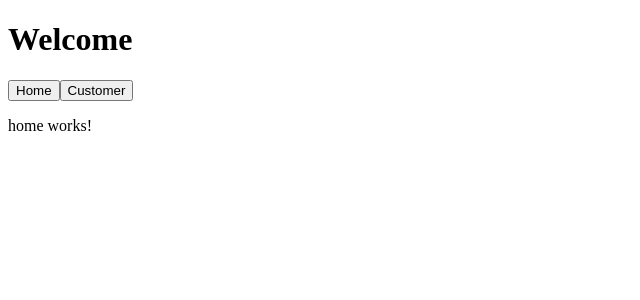
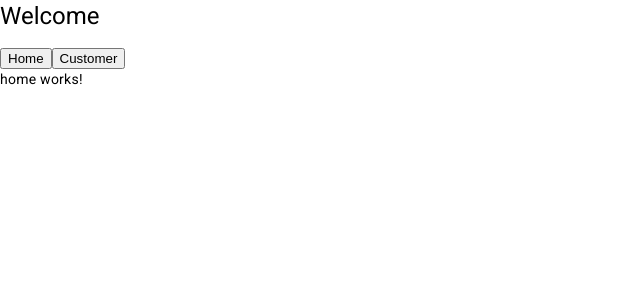
Before and after one commit to nguyenlekhanh/angular17_customer_manage, an Angular app: page / in a window 1280 px wide. Shown: the top 300 px of the page, without its empty margins (0-640 px from the left). Built offline with nearby package versions, Linux system fonts and the light colour scheme.

Commit message:
install angular/material - ng add @angular/material

```diff
--- a/angular.json
+++ b/angular.json
@@ -25,6 +25,7 @@
               "src/assets"
             ],
             "styles": [
+              "@angular/material/prebuilt-themes/indigo-pink.css",
               "src/styles.css"
             ],
             "scripts": []
@@ -84,6 +85,7 @@
               "src/assets"
             ],
             "styles": [
+              "@angular/material/prebuilt-themes/indigo-pink.css",
               "src/styles.css"
             ],
             "scripts": []
--- a/package.json
+++ b/package.json
@@ -11,10 +11,12 @@
   "private": true,
   "dependencies": {
     "@angular/animations": "^17.2.0",
+    "@angular/cdk": "^17.3.0",
     "@angular/common": "^17.2.0",
     "@angular/compiler": "^17.2.0",
     "@angular/core": "^17.2.0",
     "@angular/forms": "^17.2.0",
+    "@angular/material": "^17.3.0",
     "@angular/platform-browser": "^17.2.0",
     "@angular/platform-browser-dynamic": "^17.2.0",
     "@angular/router": "^17.2.0",
--- a/src/app/app.config.ts
+++ b/src/app/app.config.ts
@@ -2,7 +2,8 @@ import { ApplicationConfig } from '@angular/core';
 import { provideRouter } from '@angular/router';
 
 import { routes } from './app.routes';
+import { provideAnimationsAsync } from '@angular/platform-browser/animations/async';
 
 export const appConfig: ApplicationConfig = {
-  providers: [provideRouter(routes)]
+  providers: [provideRouter(routes), provideAnimationsAsync()]
 };
--- a/src/index.html
+++ b/src/index.html
@@ -6,8 +6,10 @@
   <base href="/">
   <meta name="viewport" content="width=device-width, initial-scale=1">
   <link rel="icon" type="image/x-icon" href="favicon.ico">
+  <link href="https://fonts.googleapis.com/css2?family=Roboto:wght@300;400;500&display=swap" rel="stylesheet">
+  <link href="https://fonts.googleapis.com/icon?family=Material+Icons" rel="stylesheet">
 </head>
-<body>
+<body class="mat-typography">
   <app-root></app-root>
 </body>
 </html>
--- a/src/styles.css
+++ b/src/styles.css
@@ -1 +1,4 @@
 /* You can add global styles to this file, and also import other style files */
+
+html, body { height: 100%; }
+body { margin: 0; font-family: Roboto, "Helvetica Neue", sans-serif; }
```
Also changed, not shown: 1 other file (tests, documents, lock files or other folders).
